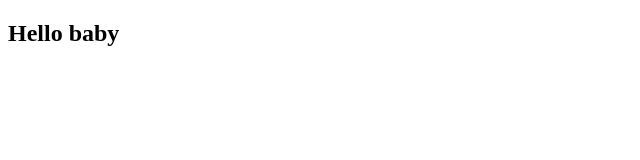
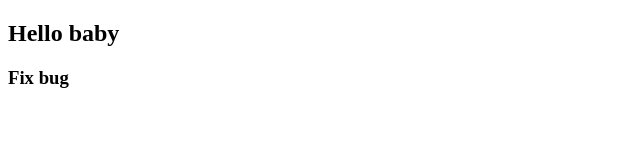
Before and after one commit to GauravSahani001/learning-git, a plain HTML site: page 06_git/index.html in a window 1280 px wide. Shown: the full height of the page, 0-640 px from the left. Drawn offline with Linux system fonts and the light colour scheme.

Commit message:
Update index.html
Fix commit

```diff
--- a/06_git/index.html
+++ b/06_git/index.html
@@ -7,5 +7,6 @@
 </head>
 <body>
     <h2>Hello baby</h2>
+    <h3>Fix bug</h3>
 </body>
 </html>
```
